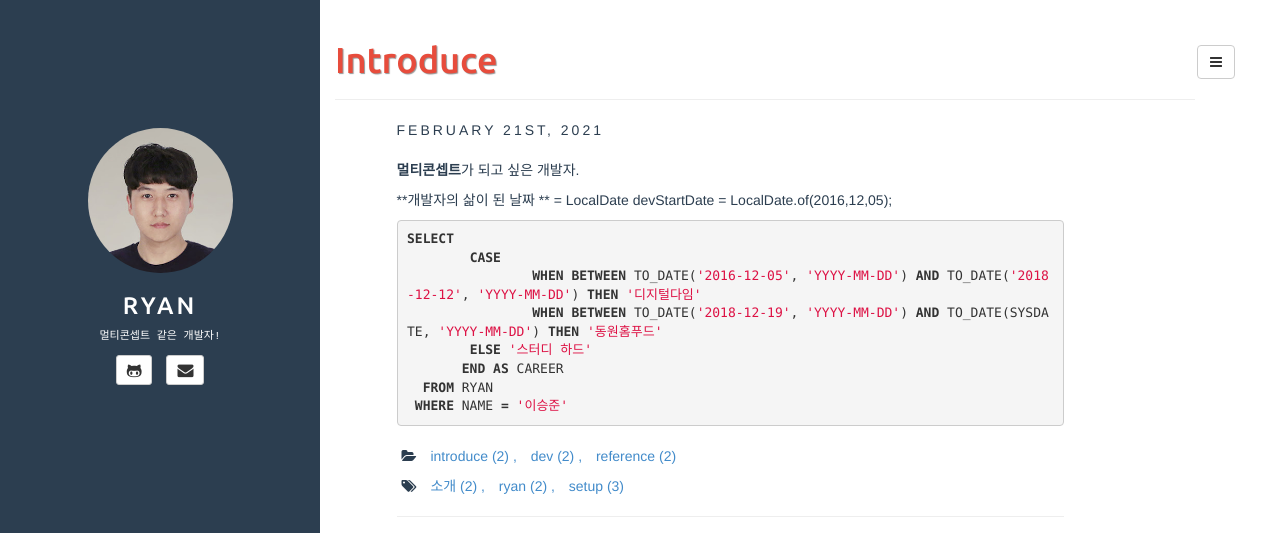
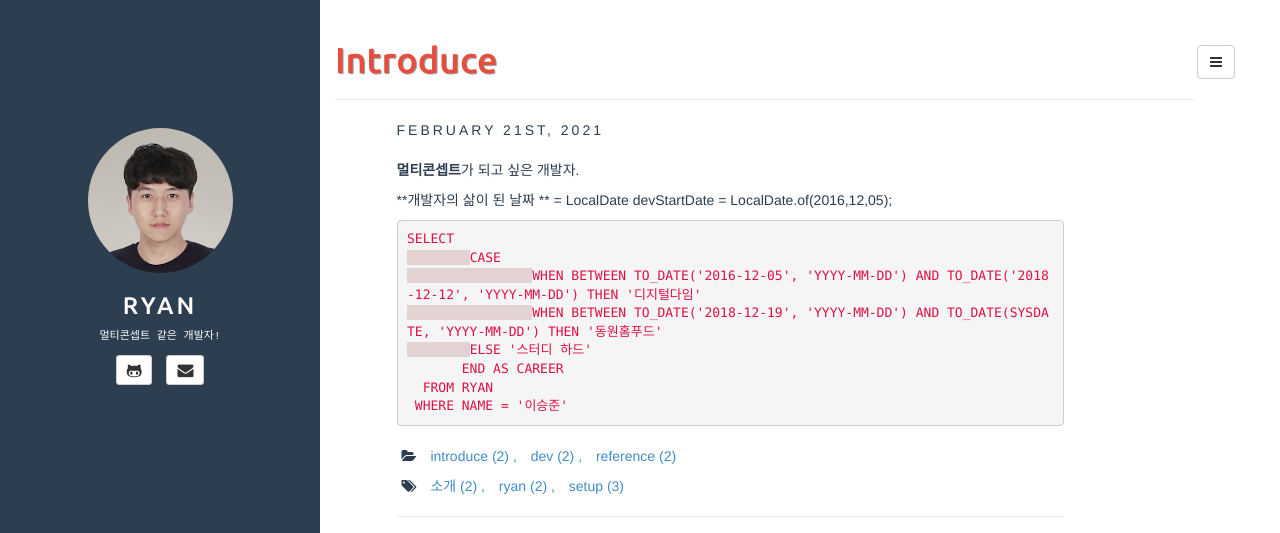
Before and after one commit to ryan2win6/ryan2win6.github.io, a Jekyll site: the page built from _posts/2021-02-21-introduce.md, in a window 1280 px wide, cut to the strip 0-533 px from the top of the page. Built offline with Jekyll 4.4.1, drawn with Linux system fonts in a browser that asks for light colours; comment, search, counter and statistics services are not loaded.

Commit message:
blog setting v6

```diff
--- a/_posts/2021-02-21-introduce.md
+++ b/_posts/2021-02-21-introduce.md
@@ -11,7 +11,7 @@ comments: true
 **개발자의 삶이 된 날짜 ** = LocalDate devStartDate = LocalDate.of(2016,12,05);
 
 
- {% highlight sql %}
+ {% highlight yaml %}
 SELECT
 	CASE
 		WHEN BETWEEN TO_DATE('2016-12-05', 'YYYY-MM-DD') AND TO_DATE('2018-12-12', 'YYYY-MM-DD') THEN '디지털다임'
```
